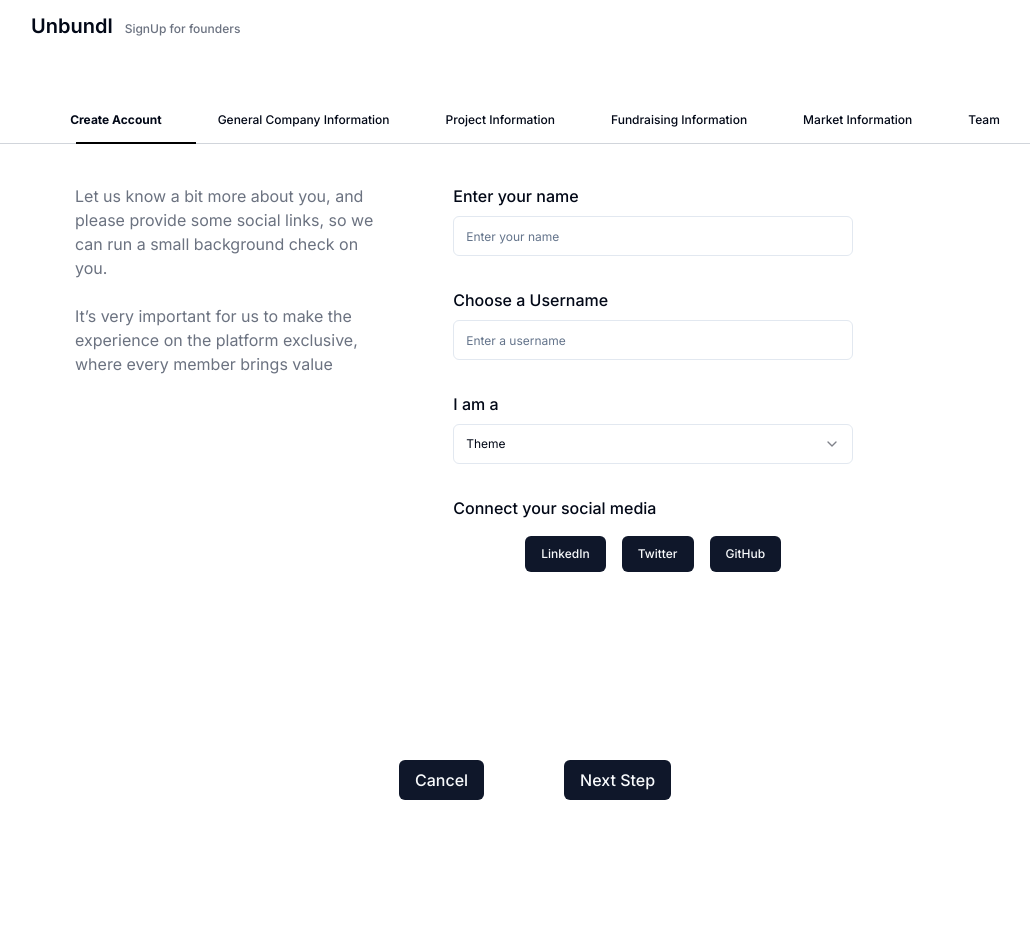
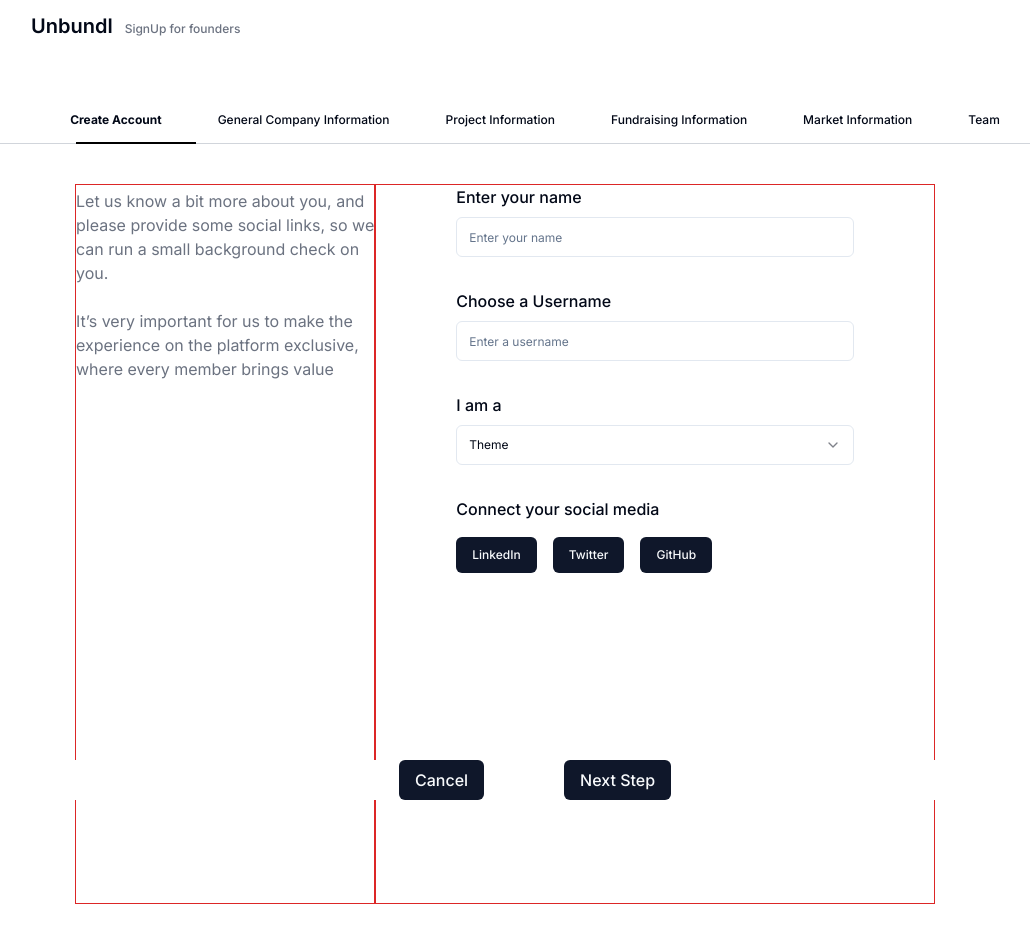
Before and after one commit to ShaikhNabeelShabbir/unbundl-web, a React (Vite) app: page / in a window 1280 px wide. Shown: the whole page, without its empty margins (105-1135 px from the left). Built offline with nearby package versions, Linux system fonts and the light colour scheme.

Commit message:
made adjustments as suggested

```diff
--- a/src/components/forms/CreateAccountForm.tsx
+++ b/src/components/forms/CreateAccountForm.tsx
@@ -40,7 +40,7 @@ export function CreateAccountForm() {
   return (
     <div className="main-div flex flex-col min-h-screen px-20">
       <div className="flex flex-row py-10 px-5 flex-grow">
-        <div className="w-260 h-168 font-normal text-justify text-16 text-gray-500">
+        <div className="w-260 h-168 font-normal text-justify text-base text-gray-500  border border-red-600 py-1">
           Let us know a bit more about you, and
           <br /> please provide some social links, so we <br /> can run a small
           background check on <br /> you. <br /> <br />
@@ -48,7 +48,7 @@ export function CreateAccountForm() {
           <br /> experience on the platform exclusive,
           <br /> where every member brings value
         </div>
-        <div className="px-20 justify-center w-[560px]">
+        <div className="px-20 justify-center border border-red-600 w-[560px]">
           <Form {...form}>
             <form onSubmit={form.handleSubmit(onSubmit)} className="space-y-8">
               <FormField
@@ -104,9 +104,9 @@ export function CreateAccountForm() {
                   </FormItem>
                 )}
               />
-              <div className="flex flex-col justify-center gap-4">
+              <div className="flex flex-col justify-start gap-4">
                 <p className="font-medium">Connect your social media</p>
-                <div className="flex flex-row justify-center gap-4">
+                <div className="flex flex-row gap-4">
                   <Button className="space-x-5 h-45 w-88">LinkedIn</Button>
                   <Button className="space-x-5 h-45 w-88">Twitter</Button>
                   <Button className="space-x-5 h-45 w-88">GitHub</Button>
--- a/src/components/forms/FundraisingInformationForm.tsx
+++ b/src/components/forms/FundraisingInformationForm.tsx
@@ -35,7 +35,7 @@ export function FundraisingIformationForm() {
     <div>
       <div className="main-div flex flex-col min-h-screen px-20">
         <div className="flex flex-row py-10 px-5 flex-grow">
-          <div className="w-260 h-168 font-normal text-justify text-16 text-gray-500">
+          <div className="w-260 h-168 font-normal text-justify text-base text-gray-500  border border-red-600 py-1">
             We would like to know are you <br />
             fundraising or not, because Undundle
             <br /> is the best place to fundraise for web3
@@ -45,7 +45,7 @@ export function FundraisingIformationForm() {
             <br />
             us with a cap table.
           </div>
-          <div className="px-20 justify-center w-[560px]">
+          <div className="px-20 justify-center border border-red-600 w-[560px]">
             <Form {...form}>
               <form
                 onSubmit={form.handleSubmit(onSubmit)}
--- a/src/components/forms/GeneralCompanyInformationForm.tsx
+++ b/src/components/forms/GeneralCompanyInformationForm.tsx
@@ -41,7 +41,7 @@ export function GeneralCompanyInformationForm() {
     <div>
       <div className="main-div flex flex-col min-h-screen px-20">
         <div className="flex flex-row py-10 px-5 flex-grow">
-          <div className="w-260 h-168 font-normal text-justify text-16 text-gray-500">
+        <div className="w-260 h-168 font-normal text-justify text-base text-gray-500  border border-red-600 py-1">
             Tell us the general information about
             <br />
             your startup, this will help us to learn <br />
@@ -49,7 +49,7 @@ export function GeneralCompanyInformationForm() {
             investors, advisors or <br />
             great talent for your company.
           </div>
-          <div className="px-20 justify-center w-[560px]">
+          <div className="px-20 justify-center border border-red-600 w-[560px]">
             <Form {...form}>
               <form
                 onSubmit={form.handleSubmit(onSubmit)}
--- a/src/components/forms/MarketInformationForm.tsx
+++ b/src/components/forms/MarketInformationForm.tsx
@@ -37,7 +37,7 @@ export function MarketInformationForm() {
     <div>
       <div className="main-div flex flex-col min-h-screen px-20">
         <div className="flex flex-row py-10 px-5 flex-grow">
-          <div className="w-260 h-168 font-normal text-justify text-16 text-gray-500">
+        <div className="w-260 h-168 font-normal text-justify text-base text-gray-500  border border-red-600 py-1">
             Being in the right market at the right
             <br /> time is a big part of a startup's
             <br /> success. <br />
@@ -45,7 +45,7 @@ export function MarketInformationForm() {
             Show your potential investors that
             <br /> you are in the right market.
           </div>
-          <div className="px-20 justify-center w-[560px]">
+          <div className="px-20 justify-center border border-red-600 w-[560px]">
             <Form {...form}>
               <form
                 onSubmit={form.handleSubmit(onSubmit)}
--- a/src/components/forms/ProjectInformationForm.tsx
+++ b/src/components/forms/ProjectInformationForm.tsx
@@ -34,7 +34,7 @@ export function ProjectInformationForm() {
     <div>
       <div className="main-div flex flex-col min-h-screen px-20">
         <div className="flex flex-row py-10 px-5 flex-grow">
-          <div className="w-260 h-168 font-normal text-justify text-16 text-gray-500">
+          <div className="w-260 h-168 font-normal text-justify text-base text-gray-500  border border-red-600 py-1">
             The most important part about every <br /> startup is the
             information about your <br />
             product. <br />
@@ -42,7 +42,7 @@ export function ProjectInformationForm() {
             Answer these questions carefully, this
             <br /> is what matters to investors.
           </div>
-          <div className="px-20 justify-center w-[560px]">
+          <div className="px-20 justify-center border border-red-600 w-[560px]">
             <Form {...form}>
               <form
                 onSubmit={form.handleSubmit(onSubmit)}
```
